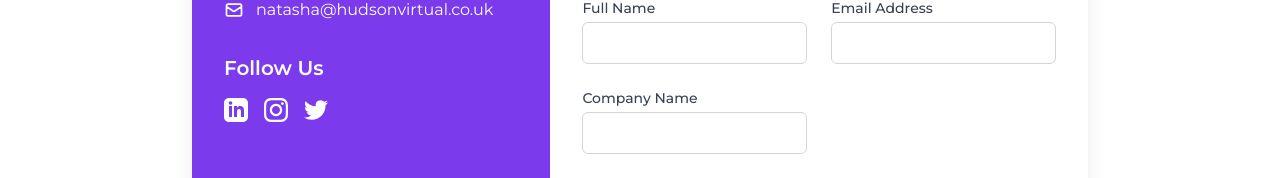
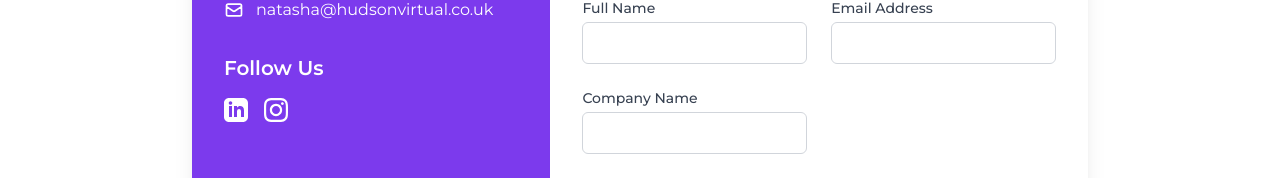
Before and after one commit to SGPDIGITALSOLUTIONS/natashawebsite, a Next.js app: page /contact in a window 1280 px wide. Shown: the part 622-800 px from the top of the page. Built offline with nearby package versions, Linux system fonts and the light colour scheme.

Commit message:
Remove Twitter icon from contact page

```diff
--- a/app/contact/page.tsx
+++ b/app/contact/page.tsx
@@ -44,11 +44,6 @@ export default function Contact() {
                   <a href="https://www.instagram.com/hudsonvirtual" target="_blank" rel="noopener noreferrer" className="text-white hover:text-purple-200 transition-colors">
                     <svg className="w-6 h-6" fill="currentColor" viewBox="0 0 24 24">
                       <path d="M12 2.163c3.204 0 3.584.012 4.85.07 3.252.148 4.771 1.691 4.919 4.919.058 1.265.069 1.645.069 4.849 0 3.205-.012 3.584-.069 4.849-.149 3.225-1.664 4.771-4.919 4.919-1.266.058-1.644.07-4.85.07-3.204 0-3.584-.012-4.849-.07-3.26-.149-4.771-1.699-4.919-4.92-.058-1.265-.07-1.644-.07-4.849 0-3.204.013-3.583.07-4.849.149-3.227 1.664-4.771 4.919-4.919 1.266-.057 1.645-.069 4.849-.069zm0-2.163c-3.259 0-3.667.014-4.947.072-4.358.2-6.78 2.618-6.98 6.98-.059 1.281-.073 1.689-.073 4.948 0 3.259.014 3.668.072 4.948.2 4.358 2.618 6.78 6.98 6.98 1.281.058 1.689.072 4.948.072 3.259 0 3.668-.014 4.948-.072 4.354-.2 6.782-2.618 6.979-6.98.059-1.28.073-1.689.073-4.948 0-3.259-.014-3.667-.072-4.947-.196-4.354-2.617-6.78-6.979-6.98-1.281-.059-1.69-.073-4.949-.073zm0 5.838c-3.403 0-6.162 2.759-6.162 6.162s2.759 6.163 6.162 6.163 6.162-2.759 6.162-6.163c0-3.403-2.759-6.162-6.162-6.162zm0 10.162c-2.209 0-4-1.79-4-4 0-2.209 1.791-4 4-4s4 1.791 4 4c0 2.21-1.791 4-4 4zm6.406-11.845c-.796 0-1.441.645-1.441 1.44s.645 1.44 1.441 1.44c.795 0 1.439-.645 1.439-1.44s-.644-1.44-1.439-1.44z"/>
-                    </svg>
-                  </a>
-                  <a href="https://twitter.com/hudsonvirtual" target="_blank" rel="noopener noreferrer" className="text-white hover:text-purple-200 transition-colors">
-                    <svg className="w-6 h-6" fill="currentColor" viewBox="0 0 24 24">
-                      <path d="M23.953 4.57a10 10 0 01-2.825.775 4.958 4.958 0 002.163-2.723c-.951.555-2.005.959-3.127 1.184a4.92 4.92 0 00-8.384 4.482C7.69 8.095 4.067 6.13 1.64 3.162a4.822 4.822 0 00-.666 2.475c0 1.71.87 3.213 2.188 4.096a4.904 4.904 0 01-2.228-.616v.06a4.923 4.923 0 003.946 4.827 4.996 4.996 0 01-2.212.085 4.936 4.936 0 004.604 3.417 9.867 9.867 0 01-6.102 2.105c-.39 0-.779-.023-1.17-.067a13.995 13.995 0 007.557 2.209c9.053 0 13.998-7.496 13.998-13.985 0-.21 0-.42-.015-.63A9.935 9.935 0 0024 4.59z"/>
                     </svg>
                   </a>
                 </div>
```
